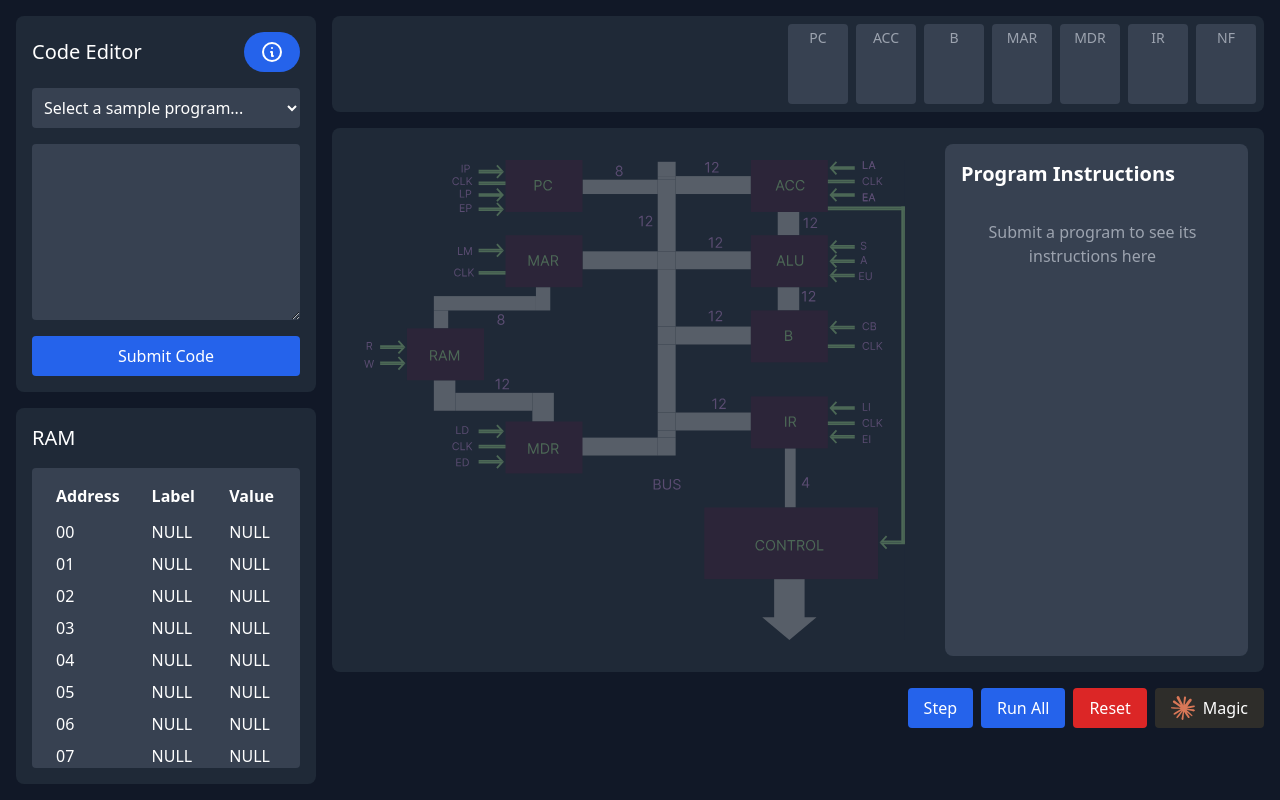
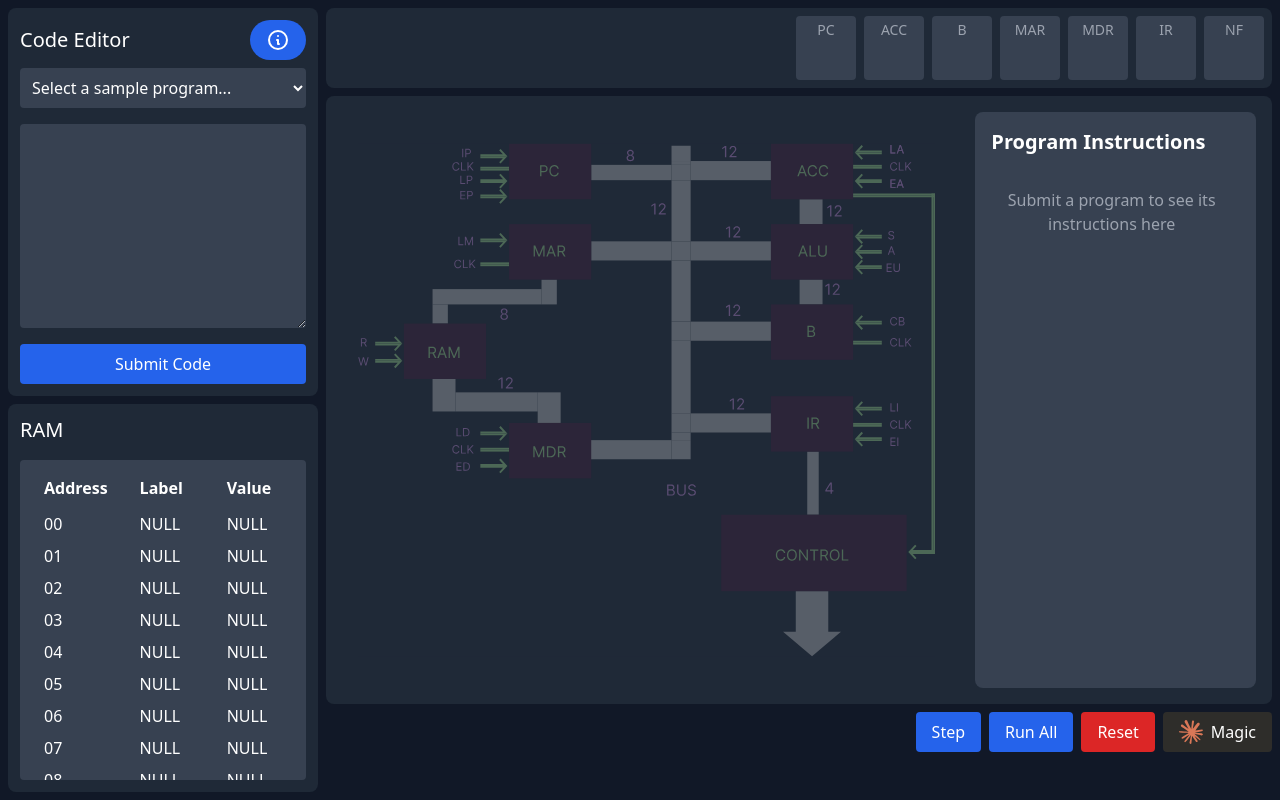
Before and after one commit to codeblech/jaycee-62, a Flask app: page / in a window 1280 px wide. Run offline with Flask 3, Linux system fonts and the light colour scheme; a map, chart or similar area stays blank; some libraries are stand-ins or nearby versions.

Commit message:
ui width height

```diff
--- a/jaycee_62/static/css/styles.css
+++ b/jaycee_62/static/css/styles.css
@@ -1,12 +1,12 @@
 .register {
     background-color: #374151;
     color: #ffffff;
-    min-height: 5rem;
+    min-height: 4rem;
     transition: box-shadow 0.3s ease-in-out;
 }
 
 .register-large {
-    min-height: 8rem;
+    min-height: 6rem;
 }
 
 .hide-scrollbar {
@@ -76,8 +76,8 @@
 
 /* Visualization section styles */
 .visualization-section {
-    height: calc(100vh - 16rem); /* Account for registers, controls, and padding */
-    min-height: 400px;
+    height: calc(100vh - 12rem); /* Account for registers, controls, and padding */
+    min-height: 350px;
 }
 
 /* SVG container styles */
--- a/jaycee_62/templates/index.html
+++ b/jaycee_62/templates/index.html
@@ -11,7 +11,7 @@
     </style>
 </head>
 
-<body class="bg-gray-900 p-4">
+<body class="bg-gray-900 p-2">
     <div id="helpModal" class="fixed inset-0 bg-black bg-opacity-50 hidden flex items-center justify-center">
         <div class="bg-gray-800 p-6 rounded-lg max-w-4xl max-h-[90vh] overflow-y-auto">
             <div class="flex justify-between items-center mb-4">
@@ -72,12 +72,12 @@
         </div>
     </div>
 
-    <div class="w-full grid grid-cols-1 md:grid-cols-2 lg:grid-cols-12 gap-4">
+    <div class="h-full w-full grid grid-cols-1 md:grid-cols-2 lg:grid-cols-12 gap-2">
         <!-- Code Editor and RAM Section Column -->
-        <div class="col-span-1 lg:col-span-3 flex flex-col gap-4 h-[calc(100vh-2rem)]">
+        <div class="col-span-1 lg:col-span-3 flex flex-col gap-2 h-[calc(100vh-1rem)]">
             <!-- Code Editor Section -->
-            <div class="bg-gray-800 p-4 rounded-lg flex-1 flex flex-col min-h-0">
-                <div class="flex justify-between items-center mb-4">
+            <div class="bg-gray-800 p-3 rounded-lg flex-1 flex flex-col min-h-0">
+                <div class="flex justify-between items-center mb-2">
                     <h2 class="text-white text-xl">Code Editor <span id="unsavedIndicator"
                             class="text-yellow-400 text-sm hidden">*unsaved changes</span></h2>
                     <button id="helpButton" class="bg-blue-600 text-white px-4 py-2 rounded-full hover:bg-blue-700">
@@ -100,7 +100,7 @@
             </div>
 
             <!-- RAM Section -->
-            <div class="bg-gray-800 p-4 rounded-lg flex-1 flex flex-col min-h-0">
+            <div class="bg-gray-800 p-3 rounded-lg flex-1 flex flex-col min-h-0">
                 <h2 class="text-white text-xl mb-4">RAM</h2>
                 <div class="flex-1 bg-gray-700 p-2 rounded overflow-y-auto hide-scrollbar">
                     <table id="ramTable" class="w-full text-white">
@@ -118,7 +118,7 @@
         </div>
 
         <!-- Right Column -->
-        <div class="col-span-1 lg:col-span-9 flex flex-col gap-4">
+        <div class="col-span-1 lg:col-span-9 flex flex-col gap-2">
             <!-- Registers Row -->
             <div class="bg-gray-800 p-2 rounded-lg">
                 <div class="flex flex-row gap-2 justify-end">
```
